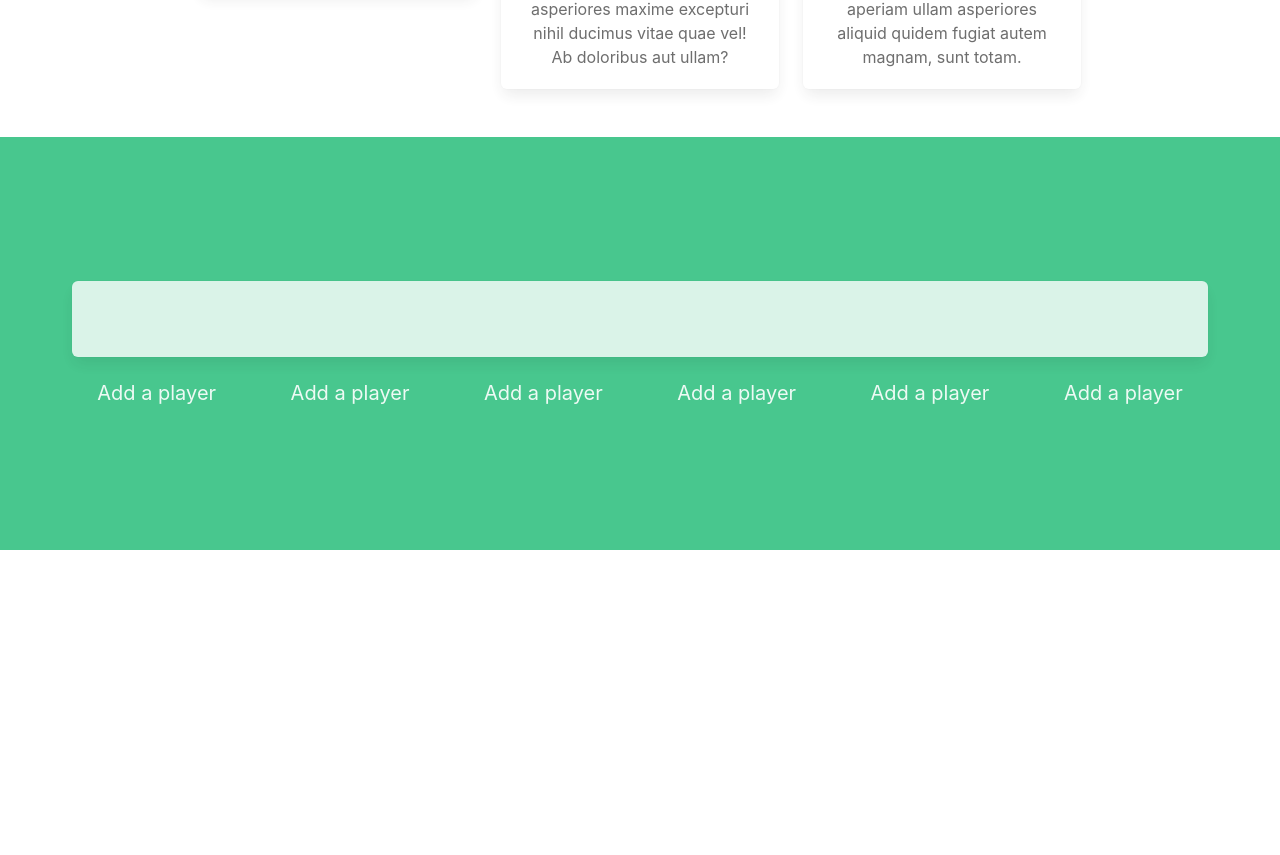
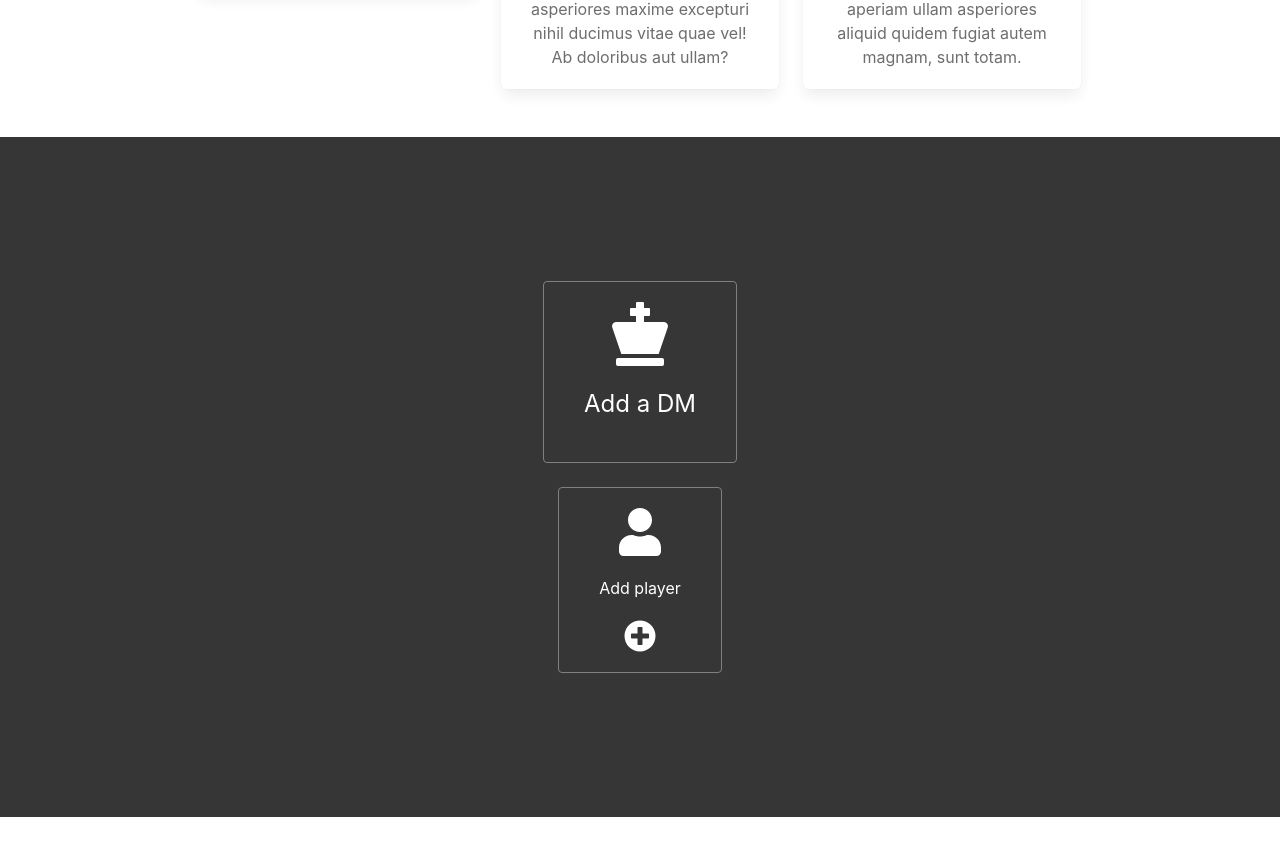
Before and after one commit to peterkos/AirDnD, a Vue app: page /#/classes in a window 1280 px wide. Shown: the part 895-1750 px from the top of the page. Built offline with nearby package versions, Linux system fonts and the light colour scheme; what vuefire would draw is missing.

Commit message:
UI for party build coming along

```diff
--- a/package.json
+++ b/package.json
@@ -11,6 +11,9 @@
     "build": "node build/build.js"
   },
   "dependencies": {
+    "@fortawesome/fontawesome-svg-core": "^1.2.2",
+    "@fortawesome/free-solid-svg-icons": "^5.2.0",
+    "@fortawesome/vue-fontawesome": "^0.1.1",
     "bulma": "^0.7.1",
     "firebase": "^5.3.1",
     "node-sass": "^4.9.2",
--- a/src/Create.vue
+++ b/src/Create.vue
@@ -6,52 +6,69 @@
 
 	<div id="create">
 
-		<div class="hero is-success is-medium">
+		<div class="hero is-dark is-medium">
 
 			<div class="hero-body">
 
-				<div class="columns is-centered has-text-centered">
-					<div class="column">
+				<div class="columns is-centered is-vcentered has-text-centered">
+					<div class="column is-narrow">
 
-						<div class="box">
-							<h1 class="title">Add a DM</h1>
+						<div class="outlineBox">
+							<font-awesome-icon icon="chess-king" size="4x" />
+							<h1 class="is-spaced is-size-4">Add a DM</h1>
 						</div>
+
 					</div>
 				</div>
 
-				<div class="columns is-centered has-text-centered">
-					<div class="column">
-						<h1 class="subtitle">Add a player</h1>
+				<div class="columns is-centered is-vcentered has-text-centered">
+					<div class="column is-narrow playerColumn" v-for="(player, index) in players" :key="index">
+						<div class="outlineBox">
+							<font-awesome-icon icon="user" size="3x" />
+							<h1 class="is-spaced is-size-6">{{player}}</h1>
+							<!-- @TODO: Delete and edit -->
+						</div>
+						<a class="delete deleteButton" @click="deletePlayer(player)"></a>
 					</div>
-					<div class="column">
-						<h1 class="subtitle">Add a player</h1>
+
+					<!-- Button to add new players -->
+					<div class="column is-narrow">
+						<div class="outlineBox" @click="addPlayer()">
+							<font-awesome-icon icon="user" size="3x" />
+							<h1 class="is-spaced is-size-6">Add player</h1>
+							<!-- <input class="input" type="text" v-model="newPlayer" @keyUp.enter="addPlayer()"/> -->
+							<font-awesome-icon icon="plus-circle" size="2x"/>
+						</div>
 					</div>
-					<div class="column">
-						<h1 class="subtitle">Add a player</h1>
-					</div>
-					<div class="column">
-						<h1 class="subtitle">Add a player</h1>
-					</div>
-					<div class="column">
-						<h1 class="subtitle">Add a player</h1>
-					</div>
-					<div class="column">
-						<h1 class="subtitle">Add a player</h1>
-					</div>
+
 				</div>
 
 			</div>
 
 		</div>
-
 	</div>
-
 </template>
 
 <script>
 
 export default {
-	name: "Create"
+	name: "Create",
+	data() {
+		return {
+			newPlayer: "",
+			players: []
+		}
+	},
+	methods: {
+
+		addPlayer() {
+			this.players.push(this.newPlayer)
+		},
+
+		deletePlayer(player) {
+			this.players.splice(this.players.indexOf(player), 1)
+		}
+	}
 }
 
 </script>
--- a/src/assets/sass/main.scss
+++ b/src/assets/sass/main.scss
@@ -14,11 +14,11 @@ $navbar-padding-horizontal: 300px;
 	opacity: 0.8;
 
 	&:hover {
-
 		opacity: 1;
-
 	}
 }
+
+
 
 
 .mainHeroContainer {
@@ -32,5 +32,45 @@ $navbar-padding-horizontal: 300px;
 
 // @TODO Make better right navbar padding
 .navbar-end {
-	margin-right: 20em;
+	// margin-right: 20em;
 }
+
+
+// Creating
+.outlineBox {
+
+	// user-select: none; // Use this on all except form input
+	// width: 150px;
+	// height: 180px;
+	display: flex;
+	flex-direction: column;
+	align-items: center;
+	justify-content: center;
+	padding: 20px;
+	border: 1.5px solid gray;
+	border-radius: 4px;
+
+	&:hover {
+		background-color: rgba(255, 255, 255, 0.1);
+	}
+
+	h1 {
+		padding: 20px;
+	}
+
+}
+
+
+.playerColumn {
+
+	.deleteButton {
+		margin-top: 10px;
+		opacity: 0.2;
+	}
+
+	&:hover {
+		.deleteButton {
+			opacity: 1;
+		}
+	}
+}
--- a/src/main.js
+++ b/src/main.js
@@ -5,19 +5,28 @@ import Create from "./Create"
 import VueRouter from "vue-router"
 import Vuex from "vuex"
 import VueFire from "vuefire"
+import { library } from "@fortawesome/fontawesome-svg-core"
+import { faChessKing, faUser, faPlusCircle } from "@fortawesome/free-solid-svg-icons"
+import { FontAwesomeIcon } from "@fortawesome/vue-fontawesome"
 
 // Uses
 Vue.use(VueRouter)
 Vue.use(Vuex)
 Vue.use(VueFire)
 
+// FontAwesome
+library.add(faChessKing)
+library.add(faUser)
+library.add(faPlusCircle)
+Vue.component("font-awesome-icon", FontAwesomeIcon)
+
 // Routing
 import Home from "@/components/Home"
-import Classes from "@/components/Classes"
+// import Classes from "@/components/Classes"
 
 const routes = [
 	{ path: "/", component: Home },
-	{ path: "/classes", component: Classes },
+	// { path: "/classes", component: Classes },
 ]
 
 const router = new VueRouter({
```
Also changed, not shown: 1 other file (tests, documents, lock files or other folders).
